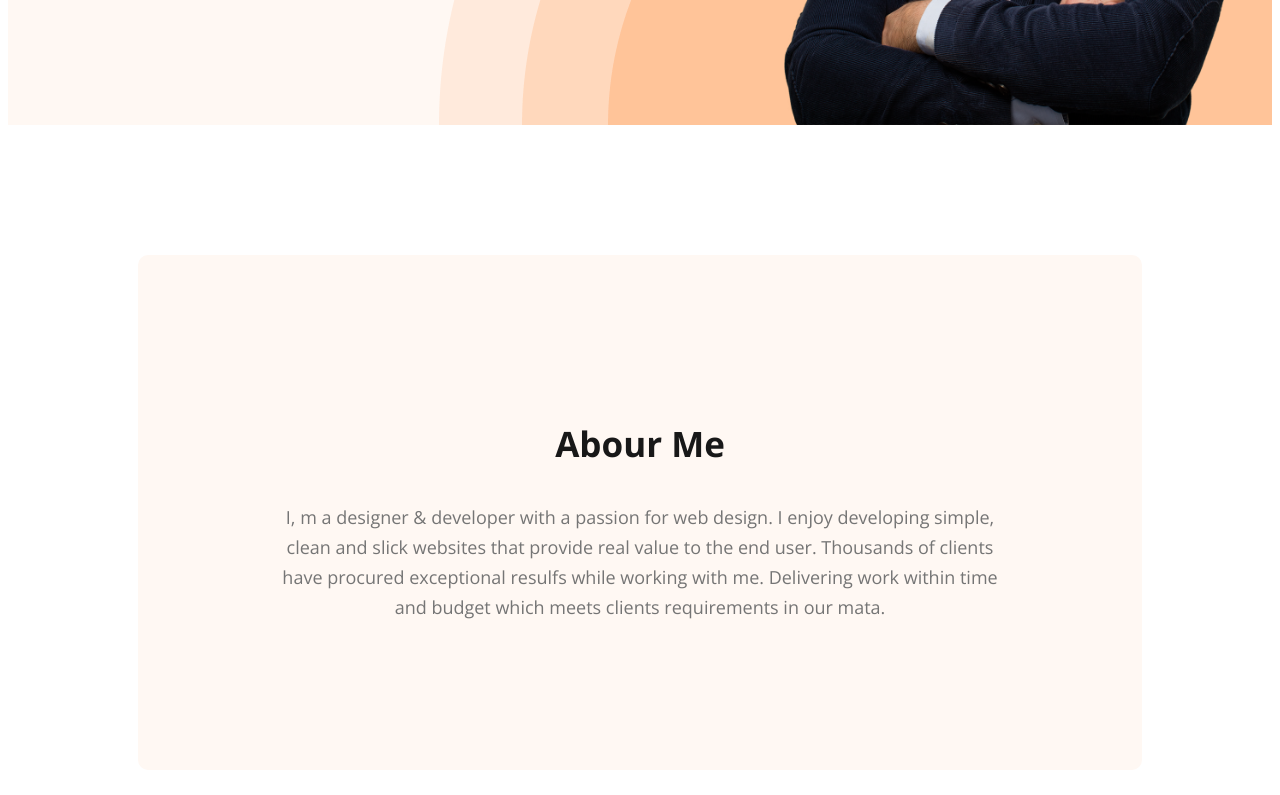
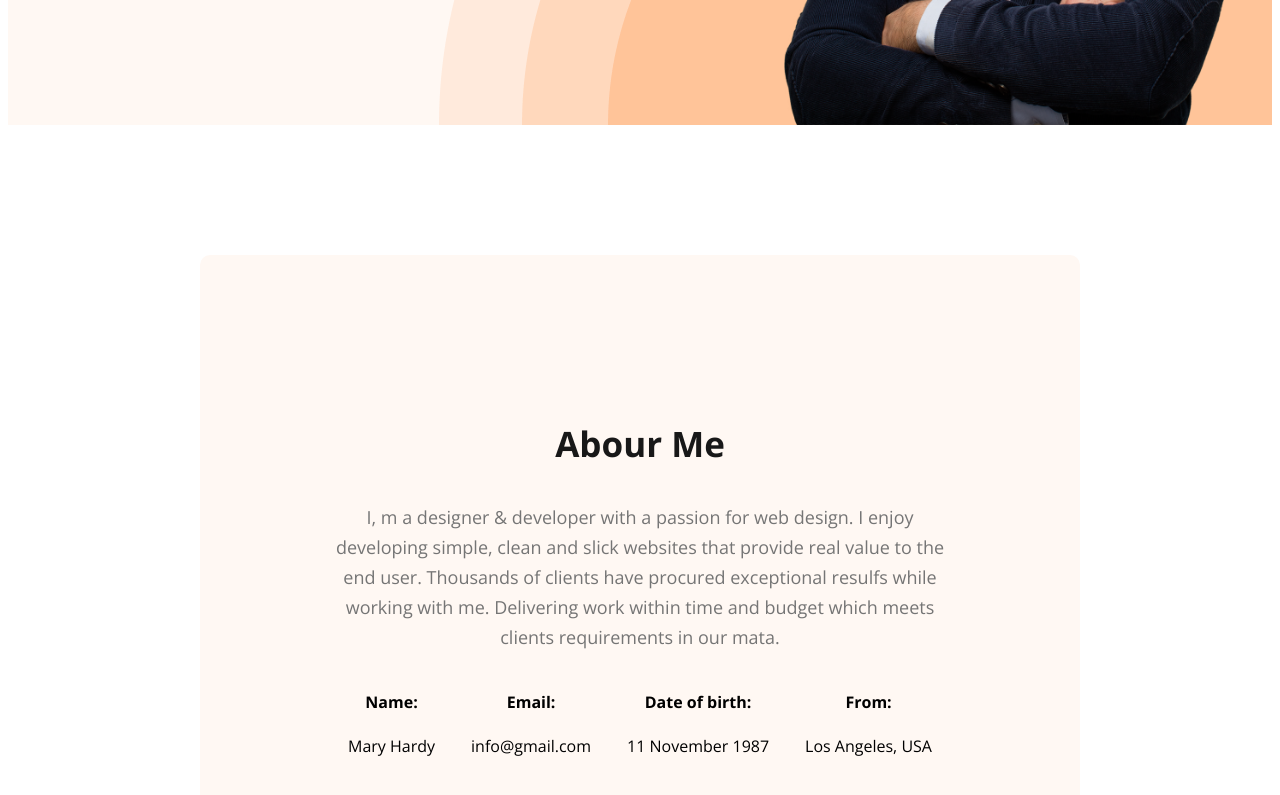
Before and after one commit to RiZad123/developer-PF, a plain HTML site: page index.html in a window 1280 px wide. Shown: the part 664-1459 px from the top of the page. Drawn offline with nearby package versions, Linux system fonts and the light colour scheme.

Commit message:
about title

```diff
--- a/index.html
+++ b/index.html
@@ -34,10 +34,42 @@
     </header>
 
     <main>
-        <section class="about">
-            <h3 class="section-title">Abour Me</h3>
-            <p class="section-p">I, m a designer & developer with a passion for web design. I enjoy developing simple, clean and slick websites that provide real value to the end user. Thousands of clients have procured exceptional resulfs while working with me. Delivering work within time and budget which meets clients requirements in our mata.</p>
-        </section>
+      <section class="about">
+        <h3 class="section-title">Abour Me</h3>
+        <p class="section-p">
+          I, m a designer & developer with a passion for web design. I enjoy
+          developing simple, clean and slick websites that provide real value to
+          the end user. Thousands of clients have procured exceptional resulfs
+          while working with me. Delivering work within time and budget which
+          meets clients requirements in our mata.
+        </p>
+
+        <div class="about-info-container">
+
+          <div class="about-info">
+            <h4 class="info-title">Name:</h4>
+            <p class="info-description">Mary Hardy</p>
+          </div>
+
+          <div class="about-info">
+            <h4 class="info-title">Email:</h4>
+            <p class="info-description">info@gmail.com</p>
+          </div>
+
+          <div class="about-info">
+            <h4 class="info-title">Date of birth:</h4>
+            <p class="info-description">11 November 1987</p>
+          </div>
+
+          <div class="about-info">
+            <h4 class="info-title">From:</h4>
+            <p class="info-description">Los Angeles, USA</p>
+          </div>
+
+
+        </div>
+
+      </section>
     </main>
 
     <footer></footer>
--- a/style.css
+++ b/style.css
@@ -117,6 +117,11 @@ nav a {
 
 /* main Section */
 
+main {
+  max-width: 1140px;
+  margin: 0 auto;
+}
+
 /* About Section */
 
 .about {
@@ -126,17 +131,26 @@ nav a {
   margin: 130px;
 }
 
-.section-title{
-    color:#181818;
+.section-title {
+  color: #181818;
   text-align: center;
   font-size: 35px;
   font-weight: 700;
 }
 
-.section-p{
-    color:#757575;
+.section-p {
+  color: #757575;
   text-align: center;
   font-size: 18px;
   font-weight: 400;
   line-height: 30px;
 }
+
+.about-info-container {
+  display: flex;
+  justify-content: space-around;
+}
+
+.about-info {
+  text-align: center;
+}
```
Lines whose indentation alone changed are shown as unchanged.
